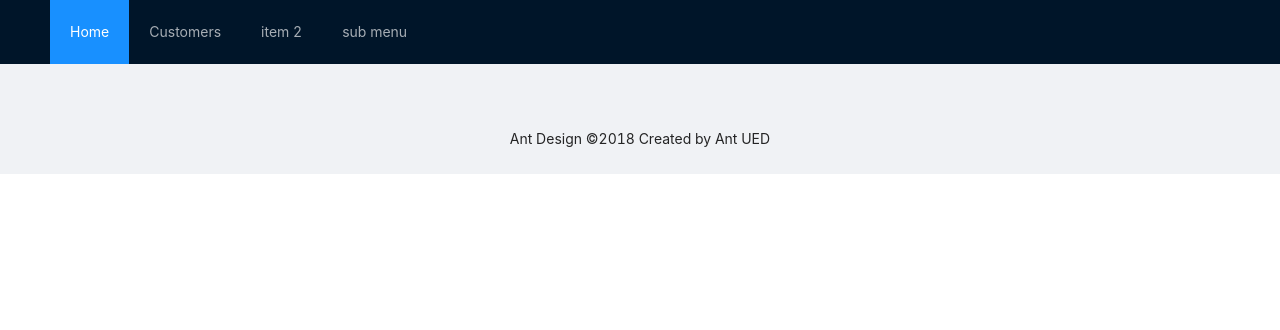
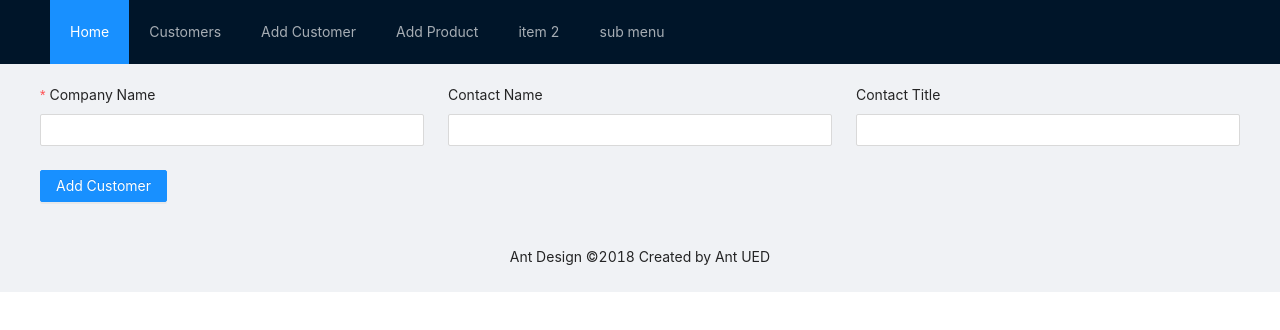
Before and after one commit to b21727283/full-stack-development, a React (Create React App) app in the folder react/my-app/: page /addcustomer in a window 1280 px wide. Shown: the top 330 px of the page. Built offline with nearby package versions, Linux system fonts and the light colour scheme.

Commit message:
adding op. (form)

```diff
--- a/react/my-app/src/App.js
+++ b/react/my-app/src/App.js
@@ -20,6 +20,8 @@ import {Content, Footer, Header} from "antd/lib/layout/layout";
 
 
 import Customers from "./components/Customers";
+import AddCustomer from "./components/AddCustomer";
+import AddProduct from "./components/AddProduct";
 
 
 
@@ -57,12 +59,15 @@ function App() {
   const items = [
   { label: <Link to='/'>Home</Link>, key: '1' }, // remember to pass the key prop
   { label: <Link to='/customers'>Customers</Link>, key: '2' },
+  { label: <Link to='/addcustomer'>Add Customer</Link>, key: '3' },
+  { label: <Link to='/addproduct'>Add Product</Link>, key: '4' },
   { label: 'item 2', key: 'item-2' }, // which is required
   {
     label: 'sub menu',
     key: 'submenu',
     children: [{ label: 'item 3', key: 'submenu-item-1' }],
   },
+
 ];
 
 
@@ -150,6 +155,8 @@ function App() {
           <Route path="/products" element={<Products/>}></Route>
           <Route path="/card" element={<Card/>}></Route>
           <Route path="/customers" element={<Customers/>}></Route>
+          <Route path="/addcustomer" element={<AddCustomer/>}></Route>
+          <Route path="/addproduct" element={<AddProduct/>}></Route>
 
           </Routes>
 
--- /dev/null
+++ b/react/my-app/src/components/AddCustomer.jsx
@@ -0,0 +1,108 @@
+import React from 'react'
+import {Form, Col, Row, Input, Button} from 'antd'
+import axios from 'axios'
+
+function AddCustomer() {
+
+
+    const submit = (values) =>{
+
+        // form girdileri values.contactName şeklinde alınacak...
+
+
+        console.log(values)
+
+        axios.post('https://northwind.vercel.app/api/customers', values)
+        .then(res=> console.log('RES', res.data))
+
+
+
+    }
+
+
+
+
+    // Form.Item'ın name'i state ismi gibi düşünülebilir...
+
+  return (
+    <>
+
+    <Form
+
+        layout='vertical'
+        onFinish={submit}
+
+
+    >
+
+        <Row gutter={24}>
+
+            <Col span={8}>
+
+                <Form.Item
+                label='Company Name'
+                name='companyName'
+
+                rules={[
+                    {
+                      required: true,
+                      message: 'Please input a company name!',
+                    },
+                    {max: 30, message: 'Please enter less than 30 characters!'}
+                  ]}>
+
+                <Input/>
+                </Form.Item>
+
+
+            </Col>
+
+            <Col span={8}>
+
+                <Form.Item
+                label='Contact Name'
+                name='contactName'>
+
+                <Input/>
+
+
+                </Form.Item>
+
+
+            </Col>
+
+
+            <Col span={8}>
+
+                <Form.Item
+                label='Contact Title'
+                name='contactTitle'>
+
+                <Input/>
+
+
+                </Form.Item>
+
+            </Col>
+
+
+        </Row>
+
+
+        <Button type="primary" htmlType="submit">
+          Add Customer
+        </Button>
+
+
+
+
+
+
+
+    </Form>
+
+    </>
+  )
+}
+
+export default AddCustomer
--- /dev/null
+++ b/react/my-app/src/components/AddProduct.jsx
@@ -0,0 +1,229 @@
+import axios from 'axios'
+import React from 'react'
+import { useEffect } from 'react'
+import { useState } from 'react'
+import {Form, Col, Row, Select, Input, Button, Checkbox, message} from 'antd'
+import FormItem from 'antd/es/form/FormItem'
+import { useForm } from 'antd/es/form/Form'
+
+
+
+const {Option} = Select
+
+function AddProduct() {
+
+    const [categories, setcategories] = useState([])
+
+    const [suppliers, setsuppliers] = useState([])
+
+    const [form] = Form.useForm();
+
+
+
+    useEffect(() => {
+
+        axios.get('https://northwind.vercel.app/api/categories')
+        .then(res =>{
+            setcategories(res.data)
+        })
+
+
+        axios.get('https://northwind.vercel.app/api/suppliers')
+        .then(res =>{
+            setsuppliers(res.data)
+        })
+
+
+    }, [])
+
+
+    const submit = (values) => {
+
+
+        console.log('VALUES', values)
+
+        axios.post('https://northwind.vercel.app/api/products', values)
+        .then(res =>{
+
+            console.log('SUCCESS')
+            form.resetFields()
+            message.success('The product has been successfully added!')
+
+        } )
+
+
+    }
+
+
+
+
+
+  return (
+
+    <Form
+
+        onFinish={submit}
+        form={form}
+
+    >
+
+
+        <Row gutter={12}>
+
+
+            <Col span={12}>
+
+                <FormItem
+                name='categoryId'
+                label='Categories'
+                rules={[
+                    {
+                      required: true,
+                      message: 'Please select a category!',
+                    }
+                  ]}>
+
+                <Select
+                defaultValue={'Please select one category'}>
+                    {
+
+                        categories.map((item) => {
+
+                            return <Option key={item.id} value={item.id}>{item.name}</Option>
+                        })
+
+                    }
+
+
+                </Select>
+
+                </FormItem>
+
+
+
+
+            </Col>
+
+            <Col span={12}>
+
+                <FormItem
+                name='supplierId'
+                label='Supplier'>
+
+                <Select
+                defaultValue={'Please select one supplier'}>
+                    {
+
+                        suppliers.map((item) => {
+
+                            return <Option key={item.id} value={item.id}>{item.companyName}</Option>
+                        })
+
+                    }
+
+
+                </Select>
+
+                </FormItem>
+
+
+
+
+            </Col>
+
+
+
+
+
+
+
+        </Row>
+
+        <Row gutter={12}>
+
+            <Col span={12}>
+
+                <FormItem
+                    label='Product Name'
+                    name='productName'
+                    rules={[
+                        {
+                          required: true,
+                          message: 'Please enter a product name!',
+                        }
+                      ]}
+
+                >
+
+                    <Input/>
+
+
+                </FormItem>
+
+            </Col>
+
+            <Col span={12}>
+
+                <FormItem
+                    label='Unit Price'
+                    name='unitPrice'
+
+                >
+
+                    <Input/>
+
+
+                </FormItem>
+
+
+            </Col>
+
+
+
+        </Row>
+
+        <Row>
+
+            <Col>
+
+                    <FormItem
+                        name='discontinued'
+                        valuePropName='checked'>
+
+                        <Checkbox>
+
+
+                            Discontinued
+                        </Checkbox>
+
+
+
+                    </FormItem>
+
+
+
+            </Col>
+
+
+
+
+        </Row>
+
+
+        <Row>
+
+            <Button type='primary' htmlType='submit'>Add</Button>
+
+        </Row>
+
+
+
+
+
+
+
+    </Form>
+  )
+}
+
+export default AddProduct
```
Also changed, not shown: react/my-app/src/components/Customers.jsx (renamed from react/my-app/src/components/Customers.js), 1 other file (tests, documents, lock files or other folders).
